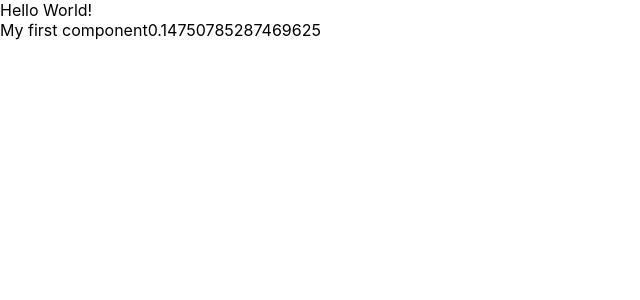
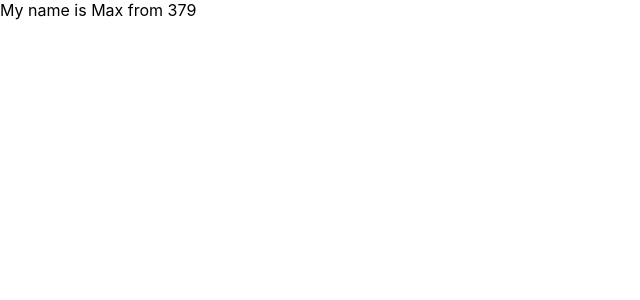
Before and after one commit to ntt93/test-demo-react, a React (Create React App) app: page / in a window 1280 px wide. Shown: the top 300 px of the page, without its empty margins (0-640 px from the left). Built offline with nearby package versions, Linux system fonts and the light colour scheme.

Commit message:
video 17

```diff
--- a/src/App.js
+++ b/src/App.js
@@ -3,26 +3,37 @@ import "./App.css";
 import { useDispatch, useSelector } from "react-redux";
 import { increaseCounter, decreaseCounter } from "./redux/action/counterAction";
 import MyComponent from "./components/MyComponent";
+import React from "react";
 
-const App = () => {
-  const count = useSelector((state) => state.counter.count);
-  const dispatch = useDispatch();
+class App extends React.Component {
+  state = {
+    name: "Max",
+    address: "379",
+    age: "26",
+  };
+  render() {
+    return (
+      <div>
+        My name is {this.state.name} from {this.state.address}
+      </div>
+    );
+  }
+}
 
-  return (
-    <div>
-      Hello World!
-      <MyComponent></MyComponent>
-    </div>
-    // <div className="App">
-    //   <header className="App-header">
-    //     <img src={logo} className="App-logo" alt="logo" />
-    //     <p>Hello World!</p>
-    //     <div>Count = {count}</div>
-    //     <button onClick={() => dispatch(increaseCounter())}>Increase</button>
-    //     <button onClick={() => dispatch(decreaseCounter())}>Decrease</button>
-    //   </header>
-    // </div>
-  );
-};
+// const App = () => {
+//   const count = useSelector((state) => state.counter.count);
+//   const dispatch = useDispatch();
 
+//   return (
+//     <div className="App">
+//       <header className="App-header">
+//         <img src={logo} className="App-logo" alt="logo" />
+//         <p>Hello World!</p>
+//         <div>Count = {count}</div>
+//         <button onClick={() => dispatch(increaseCounter())}>Increase</button>
+//         <button onClick={() => dispatch(decreaseCounter())}>Decrease</button>
+//       </header>
+//     </div>
+//   );
+// };
 export default App;
```
